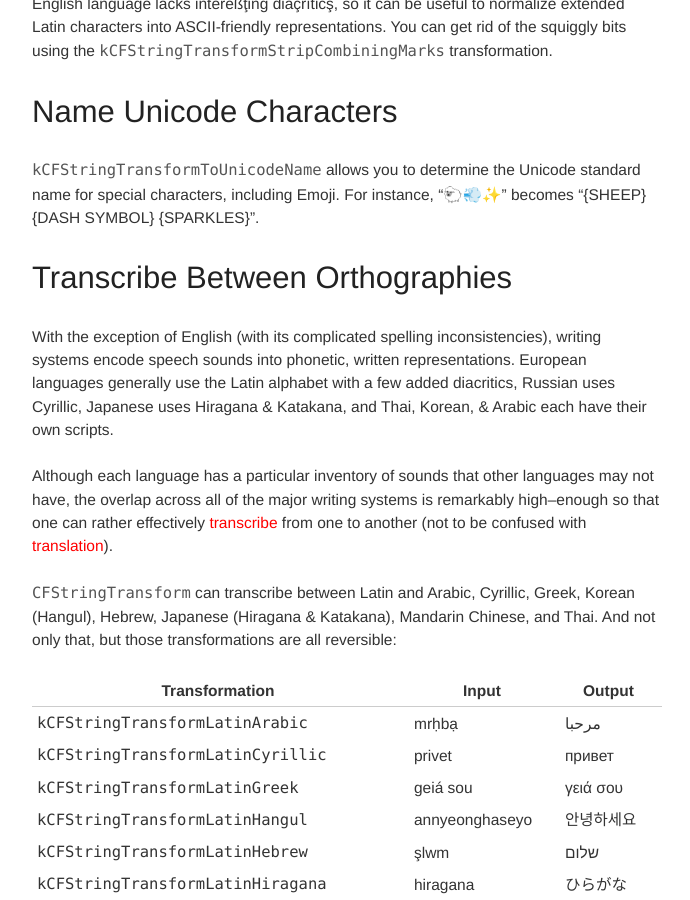
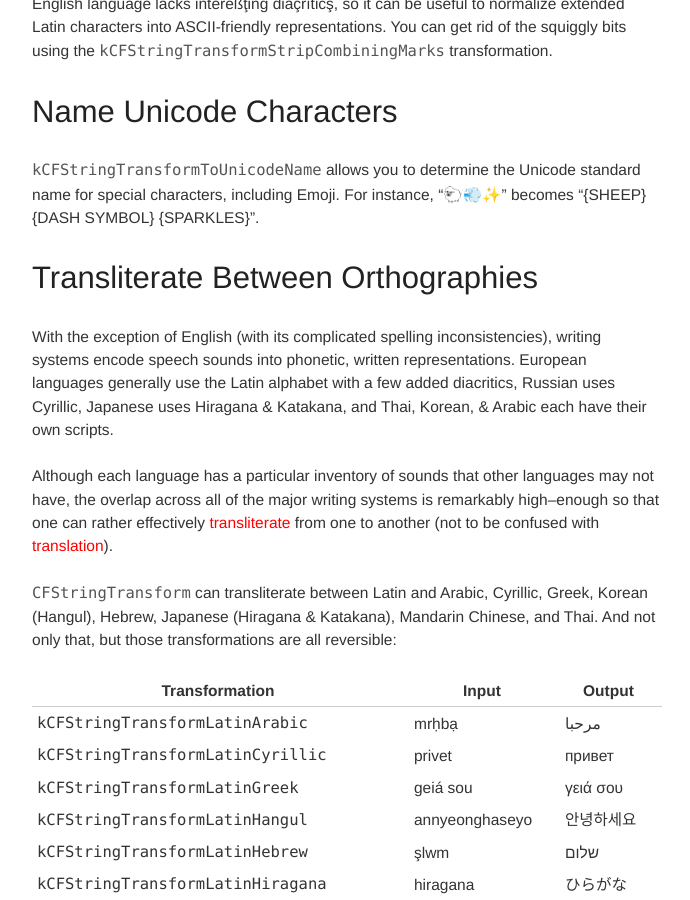
Before and after one commit to NSHipster/articles, a Jekyll site: the page built from _posts/2012-08-06-cfstringtransform.md, in a window 1280 px wide and 900 px high, scrolled down 1063 px. Shown: the whole window, without its empty margins (133-823 px from the left). Built offline with Jekyll 4.4.1, drawn with Linux system fonts in a browser that asks for light colours.

Commit message:
transcribe -> transliterate

```diff
--- a/_posts/2012-08-06-cfstringtransform.md
+++ b/_posts/2012-08-06-cfstringtransform.md
@@ -35,13 +35,13 @@ As denoted by the `CF` prefix, `CFStringTransform` is part of Core Foundation, w
 
 `kCFStringTransformToUnicodeName` allows you to determine the Unicode standard name for special characters, including Emoji. For instance, "🐑💨✨" becomes "{SHEEP} {DASH SYMBOL} {SPARKLES}".
 
-## Transcribe Between Orthographies
+## Transliterate Between Orthographies
 
 With the exception of English (with its complicated spelling inconsistencies), writing systems encode speech sounds into phonetic, written representations. European languages generally use the Latin alphabet with a few added diacritics, Russian uses Cyrillic, Japanese uses Hiragana & Katakana, and Thai, Korean, & Arabic each have their own scripts.
 
-Although each language has a particular inventory of sounds that other languages may not have, the overlap across all of the major writing systems is remarkably high--enough so that one can rather effectively [transcribe](http://en.wikipedia.org/wiki/Transcription_(linguistics)) from one to another (not to be confused with [translation](http://en.wikipedia.org/wiki/Translation)).
+Although each language has a particular inventory of sounds that other languages may not have, the overlap across all of the major writing systems is remarkably high--enough so that one can rather effectively [transliterate](http://en.wikipedia.org/wiki/Transliteration) from one to another (not to be confused with [translation](http://en.wikipedia.org/wiki/Translation)).
 
-`CFStringTransform` can transcribe between Latin and Arabic, Cyrillic, Greek, Korean (Hangul), Hebrew, Japanese (Hiragana & Katakana), Mandarin Chinese, and Thai. And not only that, but those transformations are all reversible:
+`CFStringTransform` can transliterate between Latin and Arabic, Cyrillic, Greek, Korean (Hangul), Hebrew, Japanese (Hiragana & Katakana), Mandarin Chinese, and Thai. And not only that, but those transformations are all reversible:
 
 <table>
   <thead>
```
